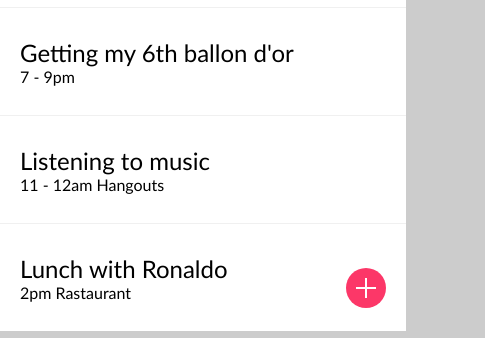
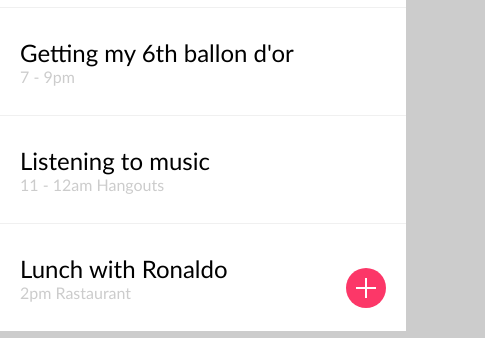
Before and after one commit to KBlbym/ToDoListComp, a plain HTML site: page index.html in a window 1280 px wide. Shown: the part 533-871 px from the top of the page, 474-959 px from the left. Drawn offline with Linux system fonts and the light colour scheme; a web font is replaced by a local one.

Commit message:
Update style.css

```diff
--- a/style.css
+++ b/style.css
@@ -166,7 +166,7 @@ div.taskToDay img {
   border-radius: 50%;
   margin-right: 1.5rem;
 }
-div.taskToDay > div p {
+div.taskToDay > header p {
   color: #ccc;
 }
 .btn-add {
```
